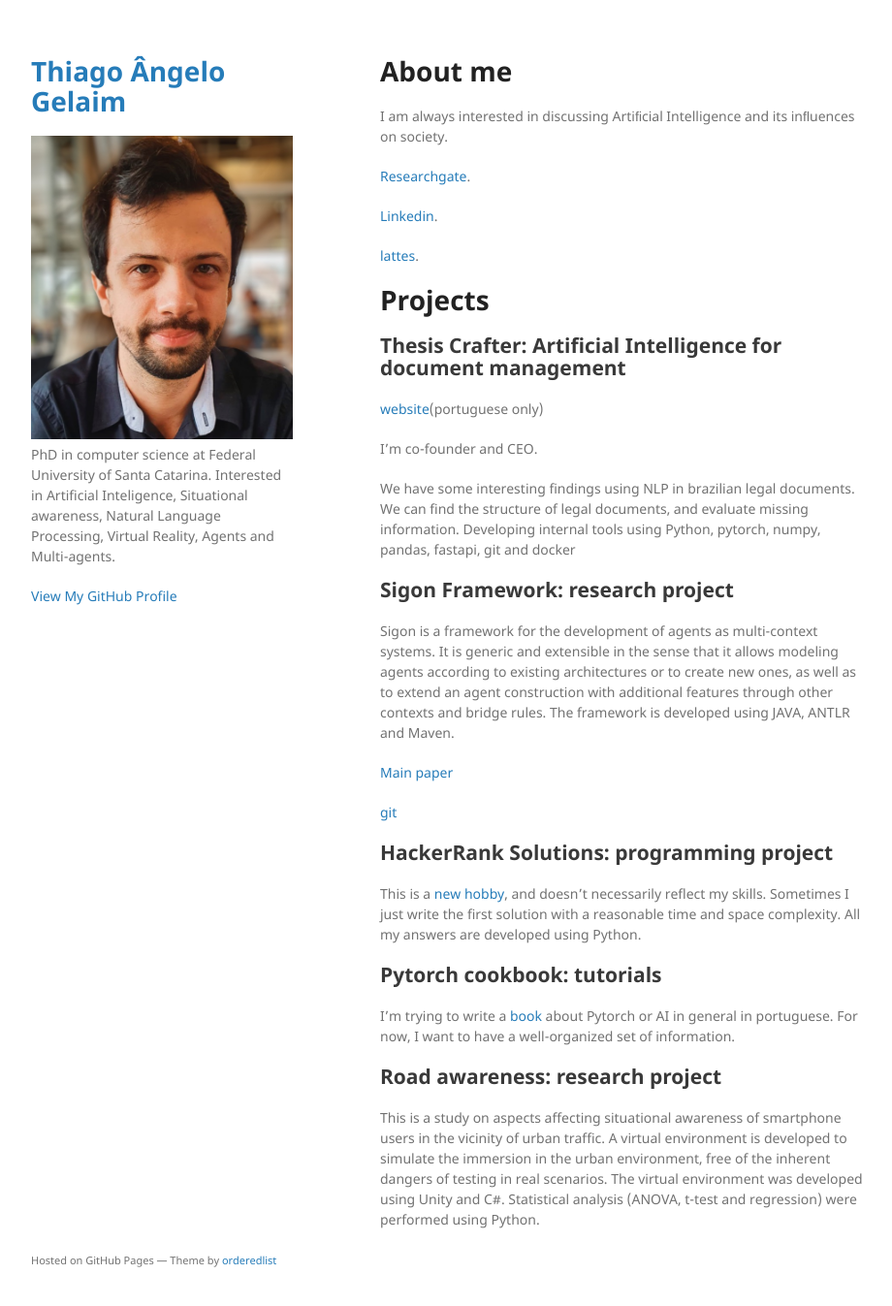
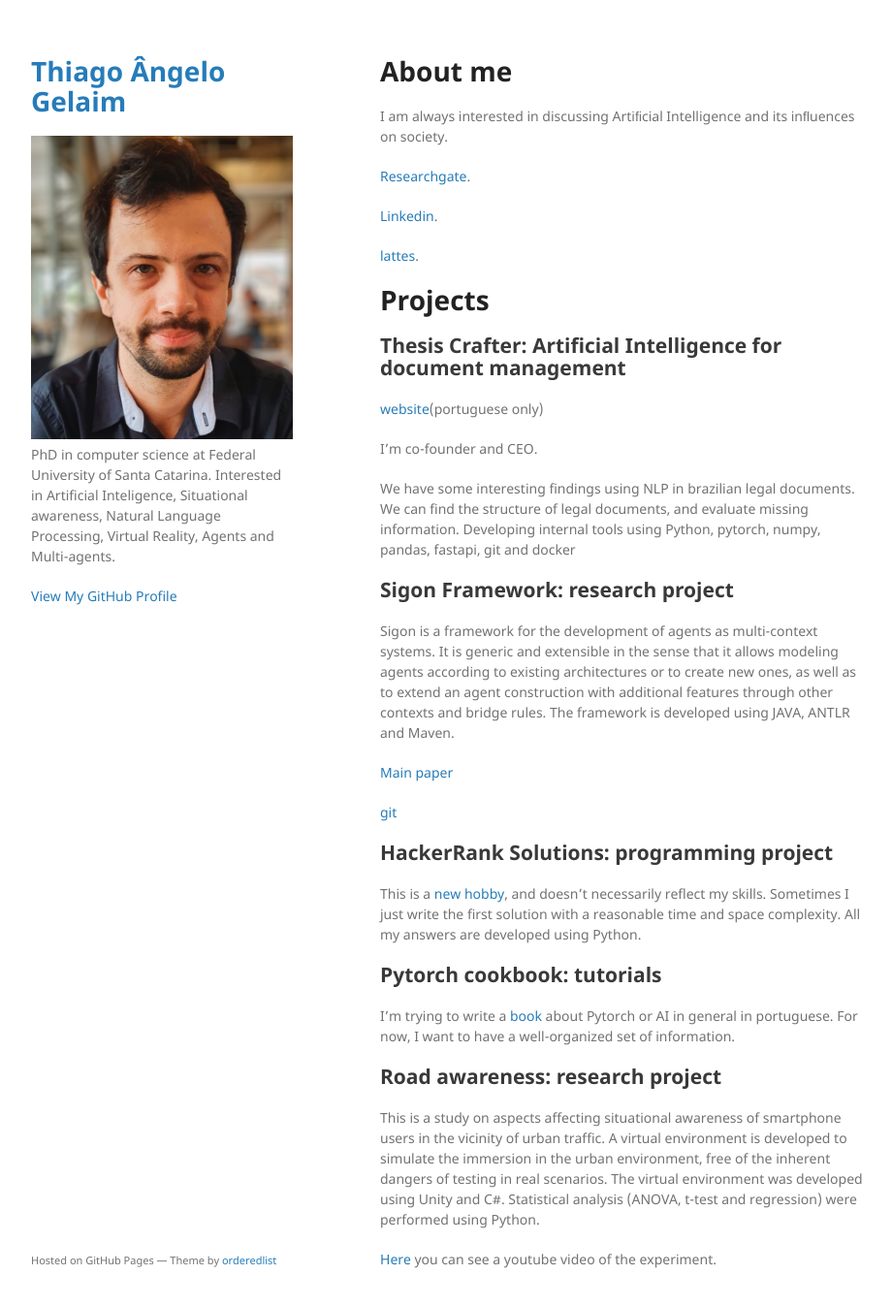
Before and after one commit to gelaim/gelaim.github.io, a Jekyll site: the page built from index.md, in a window 1280 px wide and 1379 px high. Shown: the top 1347 px of the window at 97% size, without its empty margins (178-1098 px from the left). Built offline with Jekyll 4.4.1, drawn with Linux system fonts in a browser that asks for light colours; our own code applies the rules of GitHub Pages for plain Markdown files.

Commit message:
Update index.md

```diff
--- a/index.md
+++ b/index.md
@@ -53,3 +53,5 @@ A virtual environment is developed to simulate the immersion in the urban enviro
 free of the inherent dangers of testing in real scenarios.
 The virtual environment was developed using Unity and C#.
 Statistical analysis (ANOVA, t-test and regression) were performed using Python.
+
+[Here](https://youtu.be/Z1QYBo0IXBE) you can see a youtube video of the experiment.
```
